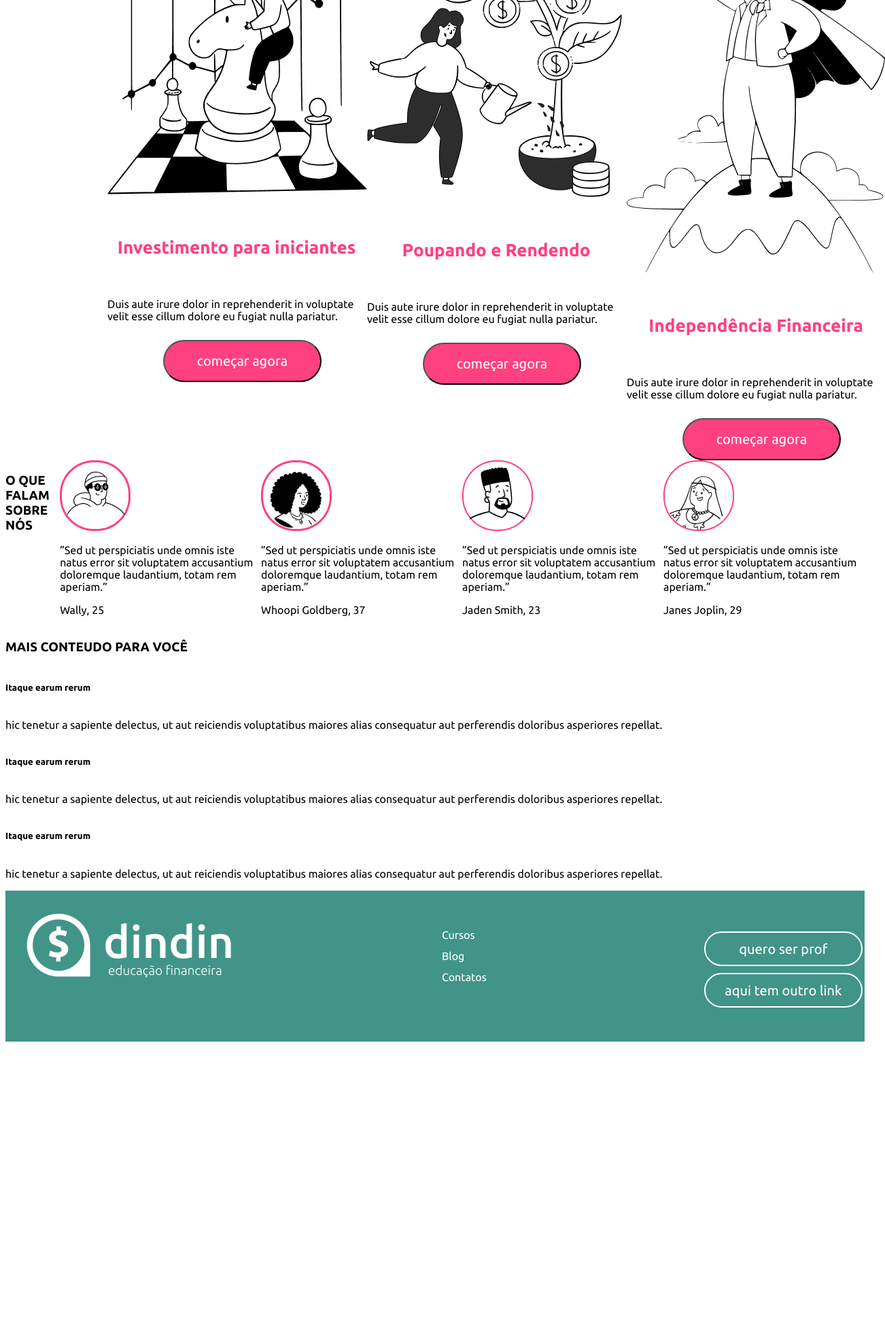
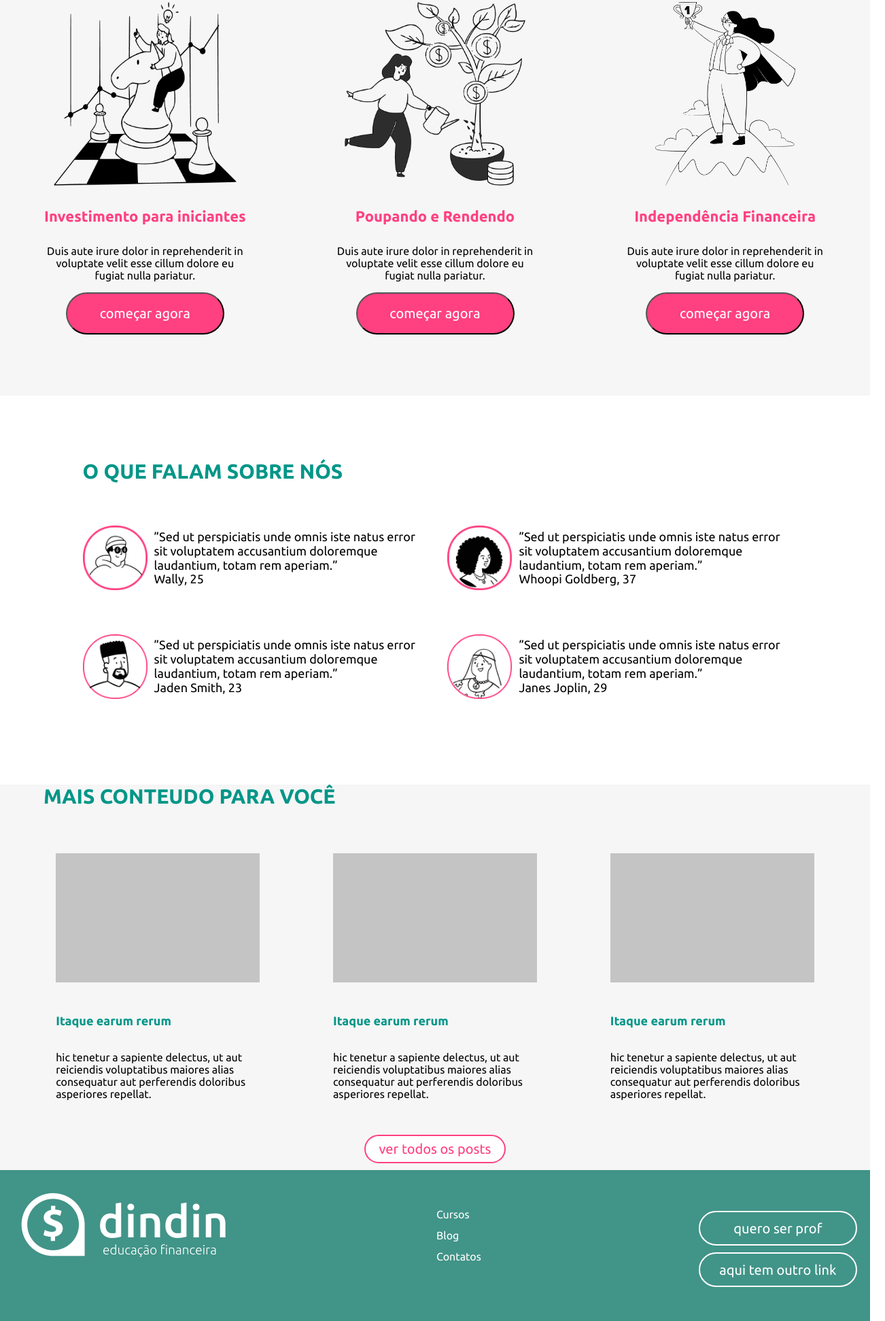
Before and after one commit to tadlana/projeto-din-din, a plain HTML site: page inicio.html in a window 1280 px wide. Shown: the part 703-2646 px from the top of the page at 68% size, 1302 px wide, since content can reach past the window. Before the commit the page ends 2243 px from the top, so only its background shows below. Drawn offline with Linux system fonts and the light colour scheme.

Commit message:
'contato-inicio'

```diff
--- a/inicio.html
+++ b/inicio.html
@@ -29,15 +29,16 @@
 
     <main>
         <div class="container-inicio">
-            <div class="inicio-bloco">
+            <div>
             <h1 class="titulo-inicio">Educação Financeira é tudo</h1>
             <p class="texto-inicio">Vem comigo que te mostro por onde começar</p>
             <button class="link-inicio" href="">quero saber mais</button>
             </div>
+            <div>
             <img class="imagem-curso1" src="dindin-imagens/ilustra-banner.png">
+            </div>
         </div>
-
-        <div class="conheca-cursos">
+        <section id="conheca-cursos">
             <div class="investimento">
                 <img class="iniciante" src="dindin-imagens/ilustra-poupando.png" />
                 <h4 class="titulo-cursos">Investimento para iniciantes</h4>
@@ -59,58 +60,68 @@
                 <button class="link-cursos" href="">começar agora</button>
 
             </div>
-        </div>
-        <div class="review">
+        </section>
+
+        <section id="depoimentos">
+
             <h3 class="titulo">O QUE FALAM SOBRE NÓS</h3>
+            <div class="review">
+                <div class="bloco1">
+                <img class="imagem-review" src="dindin-imagens/icon-wally.png" />
+                <p>”Sed ut perspiciatis unde omnis iste natus error sit voluptatem accusantium doloremque laudantium, totam rem aperiam.”
+                <br />Wally, 25</p>
+                </div>
             <div class="bloco1">
-                <img class="imagem-review" src="dindin-imagens/icon-wally.png" />
-                <p>”Sed ut perspiciatis unde omnis iste natus error sit voluptatem accusantium doloremque laudantium, totam rem aperiam.”</p>
-                <p>Wally, 25</p>
+                <img class="imagem-review" src="dindin-imagens/icon-whoopi.png" />
+                <p>”Sed ut perspiciatis unde omnis iste natus error sit voluptatem accusantium doloremque laudantium, totam rem aperiam.”
+                <br />Whoopi Goldberg, 37</p>
             </div>
             <div class="bloco1">
-                <img class="imagem-review" src="dindin-imagens/icon-whoopi.png" />
-                <p>”Sed ut perspiciatis unde omnis iste natus error sit voluptatem accusantium doloremque laudantium, totam rem aperiam.”</p>
-                <p>Whoopi Goldberg, 37</p>
+                <img class="imagem-review" src="dindin-imagens/icon-jaden.png" />
+                <p>”Sed ut perspiciatis unde omnis iste natus error sit voluptatem accusantium doloremque laudantium, totam rem aperiam.”
+                <br />Jaden Smith, 23</p>
             </div>
-            <div class="bloco2">
-                <img class="imagem-review" src="dindin-imagens/icon-jaden.png" />
-                <p>”Sed ut perspiciatis unde omnis iste natus error sit voluptatem accusantium doloremque laudantium, totam rem aperiam.”</p>
-                <p>Jaden Smith, 23</p>
-            </div>
-            <div class="bloco2">
+            <div class="bloco1">
                 <img class="imagem-review" src="dindin-imagens/icon-jane.png" />
-                <p>”Sed ut perspiciatis unde omnis iste natus error sit voluptatem accusantium doloremque laudantium, totam rem aperiam.”</p>
-                <p>Janes Joplin, 29</p>
+                <p>”Sed ut perspiciatis unde omnis iste natus error sit voluptatem accusantium doloremque laudantium, totam rem aperiam.”
+                <br />Janes Joplin, 29</p>
             </div>
         </div>
+    </section>
+        <nav id="container-conteudo">
+
         <div class="conteudo">
+
             <h3 class="titulo">MAIS CONTEUDO PARA VOCÊ</h3>
-            <div class="conteiner-conteudo">
-                <h5 class="titulo-conteudo">
-                    Itaque earum rerum
-                </h5>
-                <p>
-                hic tenetur a sapiente delectus, ut aut reiciendis voluptatibus maiores alias consequatur aut perferendis doloribus asperiores repellat.
-                </p>
+            <div class="navegacao">
+            <div class="nav">
+                <a href="post.html">
+                <div class="conteudo-2"></div><br />
+                </a>
+                <h3 class="subtitulo-2">Itaque earum rerum</h3><br />
+                <p>hic tenetur a sapiente delectus, ut aut reiciendis voluptatibus maiores alias consequatur aut perferendis doloribus asperiores repellat.</p>
             </div>
-            <div class="conteiner-conteudo">
-                <h5 class="titulo-conteudo">
-                    Itaque earum rerum
-                </h5>
-                <p>
-                hic tenetur a sapiente delectus, ut aut reiciendis voluptatibus maiores alias consequatur aut perferendis doloribus asperiores repellat.
-                </p>
+            <div class="nav">
+                <a href="post.html">
+                <div class="conteudo-2"></div><br />
+                </a>
+                <h3 class="subtitulo-2">Itaque earum rerum</h3><br />
+                <p>hic tenetur a sapiente delectus, ut aut reiciendis voluptatibus maiores alias consequatur aut perferendis doloribus asperiores repellat.</p>
             </div>
-            <div class="conteiner-conteudo">
-                <h5 class="titulo-conteudo">
-                    Itaque earum rerum
-                </h5>
-                <p>
-                hic tenetur a sapiente delectus, ut aut reiciendis voluptatibus maiores alias consequatur aut perferendis doloribus asperiores repellat.
-                </p>
+            <div class="nav">
+                <a href="post.html">
+                <div class="conteudo-2"></div><br />
+                </a>
+                <h3 class="subtitulo-2">Itaque earum rerum</h3><br />
+                <p>hic tenetur a sapiente delectus, ut aut reiciendis voluptatibus maiores alias consequatur aut perferendis doloribus asperiores repellat.</p>
+            </div>
             </div>
         </div>
-       </main>
+        <div class="link">
+            <button class="link-conteudo" href="blog.html">ver todos os posts</button>
+        </div>
+    </nav>
+    </main>
     <footer>
         <div class="container-rodape">
 
--- /dev/null
+++ b/style/contato.css
@@ -0,0 +1,129 @@
+
+@import url('https://fonts.googleapis.com/css2?family=Montserrat:wght@400;700&family=Roboto:wght@300&family=Ubuntu:wght@500&display=swap');
+@import url('https://fonts.googleapis.com/css2?family=Montserrat:wght@400;700&family=Nunito:wght@300&family=Roboto:wght@300&family=Ubuntu:wght@400;700&display=swap');
+
+body {
+  margin: 0;
+  padding: 0;
+}
+
+* {
+  font-family: "Ubuntu", sans-serif;
+}
+
+.logo {
+  margin: 2% 5%;
+
+
+}
+.container-logo {
+  display: flex;
+  height: 85px;
+  align-items: center;
+  flex-wrap: wrap;
+  justify-content: space-between;
+  max-width: 1440px;
+  margin: 0 auto;
+  background: #2E948A;
+  box-shadow: 0px 3px 7px rgba(0, 0, 0, 0.25);
+
+   }
+  .menu-item-link {
+    display: inline;
+    color: #FDFDFD;
+    font-weight: bold;
+    font-size: 20px;
+    text-decoration: none;
+    margin: 10px 20px;
+
+  }
+  section {
+    display: flex;
+    margin: 5%;
+    justify-content: space-evenly;
+  }
+
+  .contato {
+    justify-content: center;
+    width: 600px;
+  }
+  .titulo-contato {
+    font-weight: bold;
+    font-size: 40px;
+    text-transform: capitalize;
+    color: #FF4081;
+    text-align: left;
+    margin: 10px;
+  }
+
+  input {
+    width: 500px;
+    height: 32px;
+    margin: 10px;
+  }
+  textarea {
+    width: 500px;
+    height: 193px;;
+    margin: 10px;
+  }
+
+  .link-contato {
+    border-style: none;
+    background-color:#FF4081;
+    color: #FFFFFF;
+    font-size: 16px;
+    cursor: pointer;
+    margin: 10px;
+    border: 2px solid #FF4081;
+    box-sizing: border-box;
+    border-radius: 62px;
+    padding: 7px 20px;
+    align-content: flex-start;
+  }
+
+  .imagem-contato {
+    height: 400px;
+    margin: 0 15%;
+  }
+
+    footer {
+    display: flex;
+    max-width: 1440px;
+    background-color: #419488;
+  }
+  .logo-footer {
+    border-radius: 0px;
+    margin: 30px;
+
+  }
+  .menu-rodape {
+    margin: 50px;
+    }
+    .item-link-rodape {
+    margin: 50px 200px;
+    display: inline;
+    color: #FFFFFF;
+    text-decoration: none;
+    padding: 10px 20px;
+    line-height: 31px;
+
+    }
+    .menu-rodape2 {
+      margin: 50px;
+      }
+
+      .link-menu-rodape2 {
+        width: 233px;
+        height: 51px;
+        display: block;
+        background: #419488;
+        border-radius: 62px;
+        font-size: 20px;
+        line-height: 23px;
+        border: 2px solid #FFFFFF;
+        box-sizing: border-box;
+        border-radius: 62px;
+        padding: 2px;
+        color: #FFFFFF;
+        margin-top: 10px;
+      }
--- a/style/inicio.css
+++ b/style/inicio.css
@@ -1,19 +1,26 @@
 
 @import url('https://fonts.googleapis.com/css2?family=Montserrat:wght@400;700&family=Roboto:wght@300&family=Ubuntu:wght@500&display=swap');
 @import url('https://fonts.googleapis.com/css2?family=Montserrat:wght@400;700&family=Nunito:wght@300&family=Roboto:wght@300&family=Ubuntu:wght@400;700&display=swap');
+
+body {
+  margin: 0;
+  padding: 0;
+}
+
 * {
   font-family: "Ubuntu", sans-serif;
 }
 
 .logo {
-  margin-left: 30px;
-  display: flex;
+  margin: 2% 5%;
+
 
 }
 .container-logo {
   display: flex;
   height: 85px;
   align-items: center;
+  flex-wrap: wrap;
   justify-content: space-between;
   max-width: 1440px;
   margin: 0 auto;
@@ -27,60 +34,168 @@
     font-weight: bold;
     font-size: 20px;
     text-decoration: none;
-    margin-right: 30px;
+    margin: 10px 20px;
 
   }
   .container-inicio {
     display: flex;
+    margin: 5%;
+    justify-content: center;
+
   }
 
   .titulo-inicio {
     font-weight: bold;
-    font-size: 60px;
+    font-size: 50px;
     text-transform: capitalize;
     color: #FF4081;
   }
 
   .texto-inicio {
-    margin-left: 82px;
+    margin: 0;
+    padding: 0;
+    text-align: left;
+    color: #555555;
     font-size: 20px;
-    color: #555555;
   }
 
-    .titulo-cursos {
-    width: 360px;
-    left: 25px;
+  .link-inicio {
+    border-style: none;
+    background-color: #FFFFFF;
+    color: #FF4081;
+    font-size: 20px;
+    cursor: pointer;
+    margin: 10px;
+    border: 2px solid #FF4081;
+    box-sizing: border-box;
+    border-radius: 62px;
+    padding: 7px 20px;
+  }
+
+  .imagem-curso1 {
+    height: 400px;
+    margin: 0 15%;
+
+  }
+  #conheca-cursos {
+    background-color: #F6F6F6;
+    display: flex;
+    justify-content: space-around;
+    text-align: center;
+    padding: 2% 0;
+  }
+
+  .investimento {
+      width: 300px;
+      margin: 5%;
+  }
+  .titulo-cursos {
     font-weight: bold;
-    font-size: 26px;
-    line-height: 40px;
+    font-size: 22px;
     color: #FF4081;
-    padding: 20px 10px;
     text-align: center;
   }
 
-  .conheca-cursos {
-    display: flex;
-    padding: 0 150px;
-  }
   .link-cursos {
     background: #FF4081;
     border-radius: 62px;
-    margin-top: 10px;
-    margin-left: 82px;
     color: #FFFFFF;
     width: 233px;
     height: 62px;
     font-size: 20px;
   }
+
+  .iniciante {
+    height: 270px;
+
+  }
+  #depoimentos {
+    background-color: #FFFFFF;
+    padding: 5% 5%;
+    align-items: center;
+  }
+  .titulo{
+    color: #009688;
+    text-align: left;
+    font-size: 30px;
+    font-weight: bold;
+    margin-left: 5%;
+  }
+  #depoimentos p {
+    font-size: 18px;
+    line-height: 20.9px;
+    text-align: left;
+}
+
   .review {
     display: flex;
+    flex-wrap: wrap;
+    justify-content: space-between;
+    margin: 0 5%;
+  }
+  .bloco1 {
+    display: flex;
+    width: 500px;
+    text-align: left;
+    align-items: center;
+    margin: 20px 0;
+  }
+  .imagem-review {
+    width: 95px;
+    margin-right: 10px;
+}
+
+  #container-conteudo {
+    background-color: #F6F6F6;
+    margin: 0;
   }
 
-  .conteiner-conteudo {
+  .navegacao {
     display: flex;
-    flex-direction: column;
     flex-wrap: wrap;
+    margin: 0;
+    align-items: center;
+    justify-content: space-evenly;
+
   }
+
+  .nav {
+    display: flex;
+    flex-wrap: wrap;
+    width: 300px;
+    text-align: left;
+    margin: 0;
+    padding: 2%;
+}
+.conteudo-2 {
+  width:300px;
+  height:190px;
+  background-color: #C4C4C4;
+  margin: 10px 0;
+}
+.subtitulo-2 {
+  color: #009688;
+  text-align: left;
+  font-size: 18px;
+  font-weight: bold;
+}
+.link-conteudo {
+  border-style: none;
+  background-color: #FFFFFF;
+  color: #FF4081;
+  font-size: 20px;
+  cursor: pointer;
+  margin: 10px;
+  border: 2px solid #FF4081;
+  box-sizing: border-box;
+  border-radius: 62px;
+  padding: 7px 20px;
+}
+
+.link {
+  display: flex;
+  justify-content: center;
+}
     footer {
     display: flex;
     max-width: 1440px;
```
Also changed, not shown: contato.html (added, +62 -0 lines).
